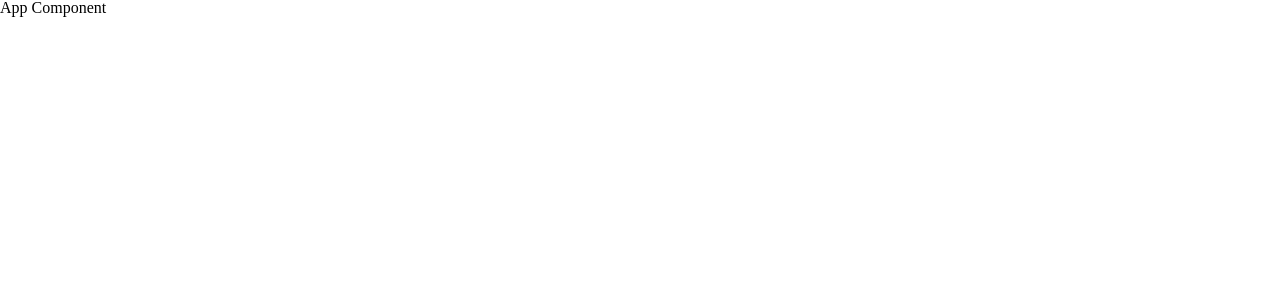
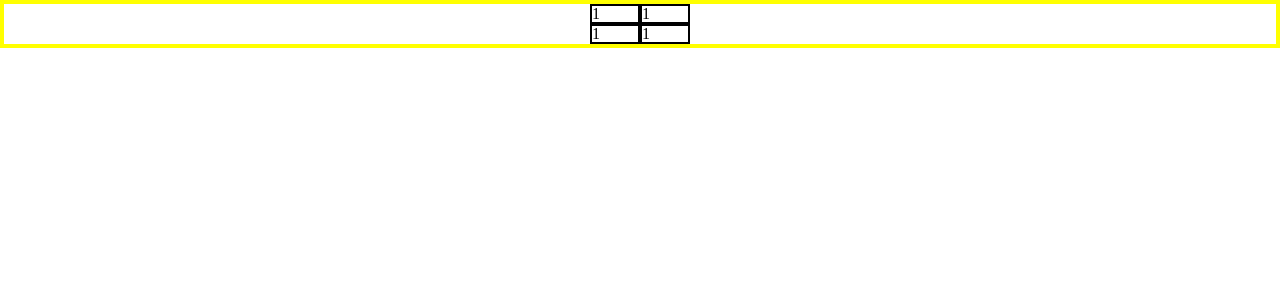
Before and after one commit to zacharybaca/dj-react, a React (Vite) app: page / in a window 1280 px wide. Shown: the top 300 px of the page. Built offline with nearby package versions, Linux system fonts and the light colour scheme.

Commit message:
started designing grid

```diff
--- a/src/App.css
+++ b/src/App.css
@@ -0,0 +1,6 @@
+#grid-container {
+    display: grid;
+    grid-template-columns: 50px 50px;
+    justify-content: center;
+    border: 4px solid yellow;
+}
--- a/src/App.jsx
+++ b/src/App.jsx
@@ -1,12 +1,16 @@
 
 import './App.css'
+import Square from "./components/Square";
 
 function App() {
 
 
   return (
-    <div>
-      <h1>App Component</h1>
+    <div id="grid-container">
+      <Square />
+      <Square />
+      <Square />
+      <Square />
     </div>
   )
 }
--- /dev/null
+++ b/src/components/Square.jsx
@@ -0,0 +1,9 @@
+import "./square.css";
+
+export default function Square() {
+    return (
+        <div className="square-container">
+            <h1>1</h1>
+        </div>
+    )
+}
--- /dev/null
+++ b/src/components/square.css
@@ -0,0 +1,3 @@
+.square-container {
+    border: 2px solid black;
+}
```
